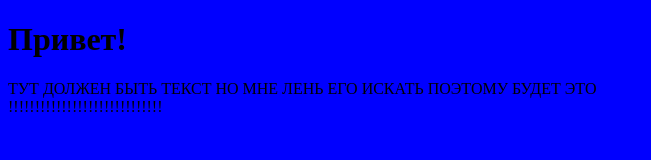
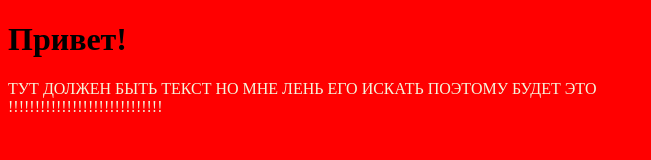
Before and after one commit to VoronV48/Git-app, a plain HTML site: page index.html in a window 1280 px wide. Shown: the whole page, without its empty margins (0-651 px from the left). Drawn offline with Linux system fonts and the light colour scheme.

Commit message:
Red bg p color beige

```diff
--- a/style.css
+++ b/style.css
@@ -1,3 +1,6 @@
 body {
- background-color: blue;
+ background-color: red;
 }
+p {
+    color: beige;
+}
```
